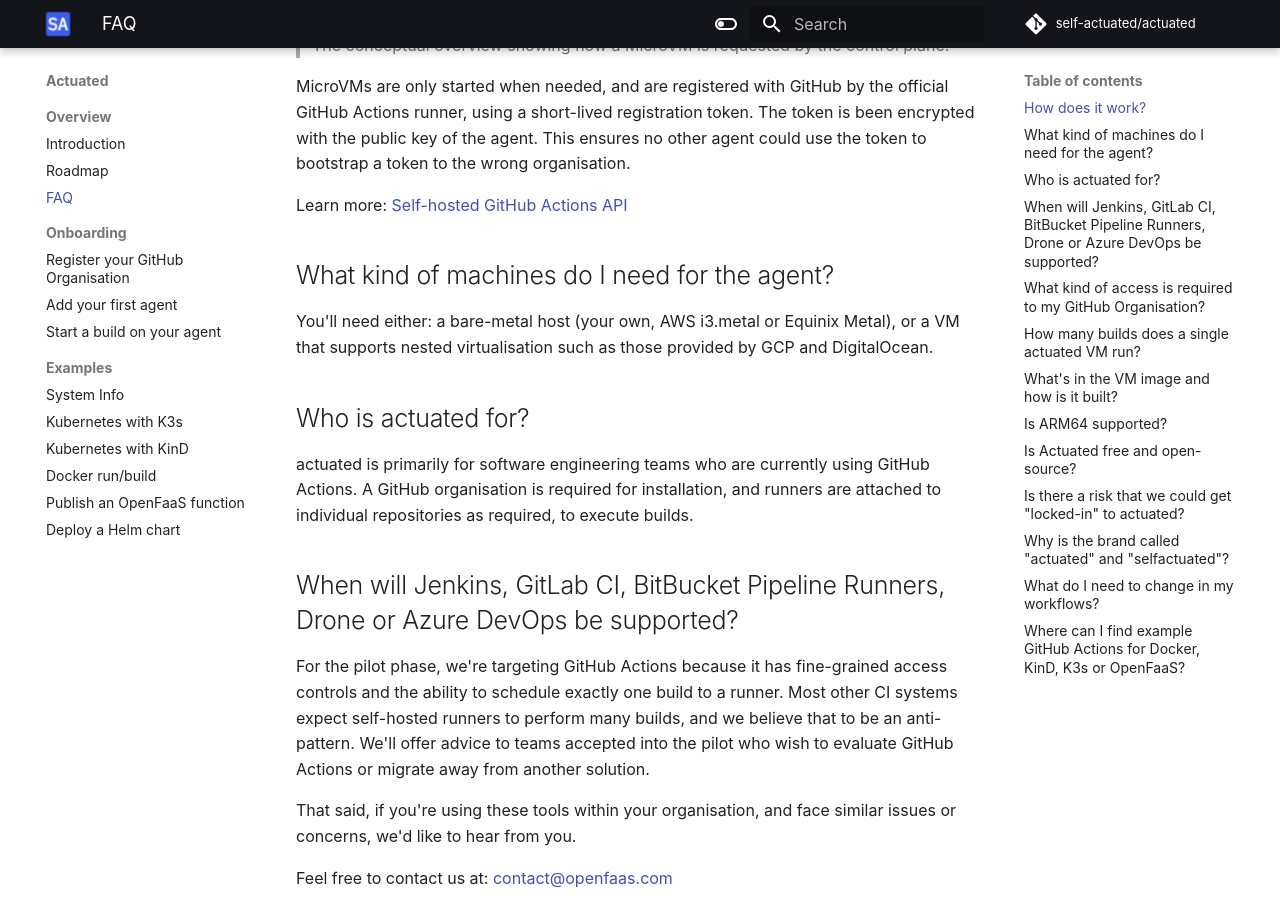
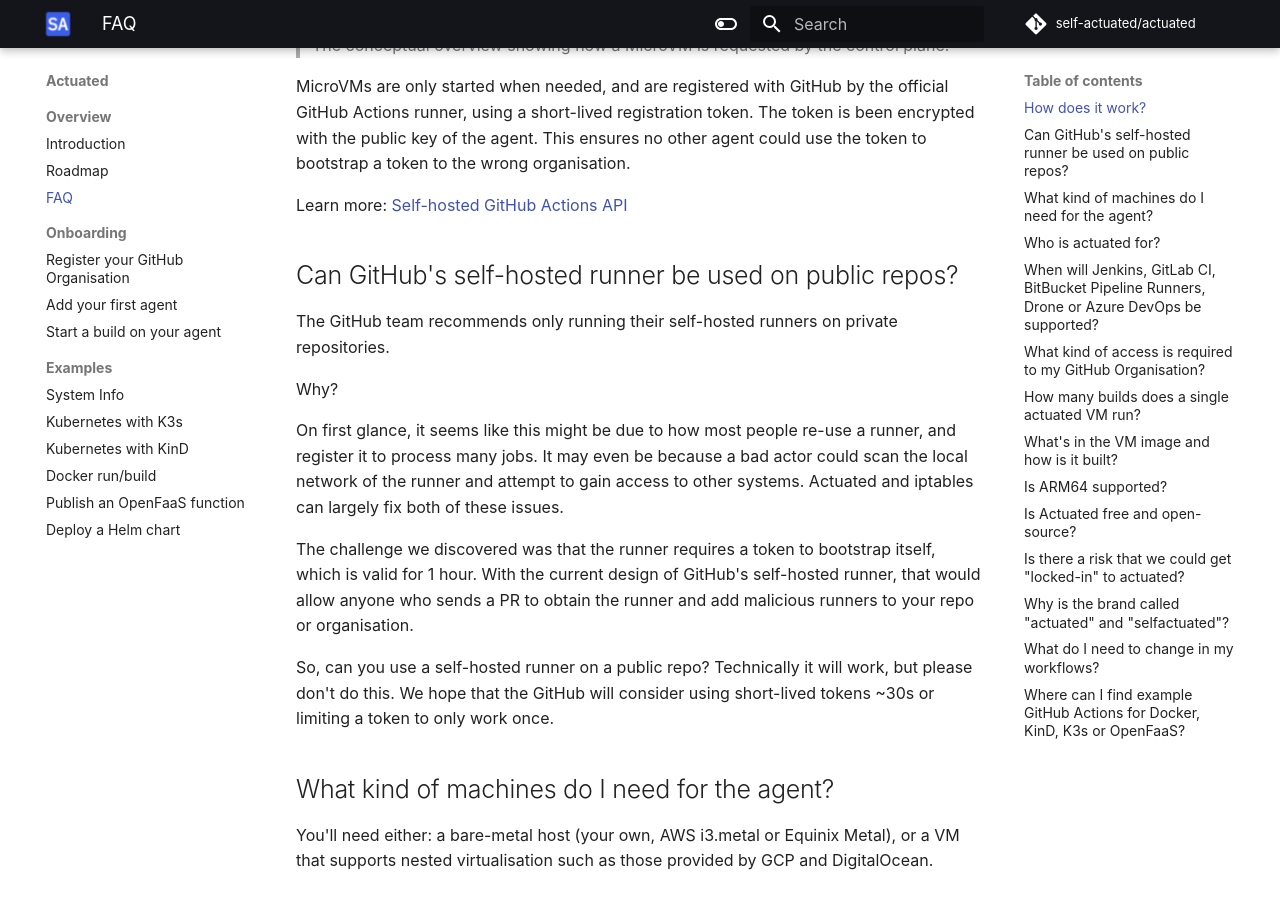
Before and after one commit to welteki/docs.actuated.dev, an MkDocs documentation site: the page built from docs/faq.md, in a window 1280 px wide and 900 px high, scrolled down 921 px. Built offline with MkDocs 1.6.1 and Material for MkDocs 9.7.7, drawn with Linux system fonts in a browser that asks for light colours; some web fonts are replaced.

Commit message:
Add note on public repos
Signed-off-by: Alex Ellis (OpenFaaS Ltd) <alexellis2@gmail.com>

```diff
--- a/docs/faq.md
+++ b/docs/faq.md
@@ -17,6 +17,18 @@
 MicroVMs are only started when needed, and are registered with GitHub by the official GitHub Actions runner, using a short-lived registration token. The token is been encrypted with the public key of the agent. This ensures no other agent could use the token to bootstrap a token to the wrong organisation.
 
 Learn more: [Self-hosted GitHub Actions API](https://docs.github.com/en/rest/actions/self-hosted-runners#create-a-registration-token-for-an-organization)
+
+## Can GitHub's self-hosted runner be used on public repos?
+
+The GitHub team recommends only running their self-hosted runners on private repositories.
+
+Why?
+
+On first glance, it seems like this might be due to how most people re-use a runner, and register it to process many jobs. It may even be because a bad actor could scan the local network of the runner and attempt to gain access to other systems. Actuated and iptables can largely fix both of these issues.
+
+The challenge we discovered was that the runner requires a token to bootstrap itself, which is valid for 1 hour. With the current design of GitHub's self-hosted runner, that would allow anyone who sends a PR to obtain the runner and add malicious runners to your repo or organisation.
+
+So, can you use a self-hosted runner on a public repo? Technically it will work, but please don't do this. We hope that the GitHub will consider using short-lived tokens ~30s or limiting a token to only work once.
 
 ## What kind of machines do I need for the agent?
 
```
